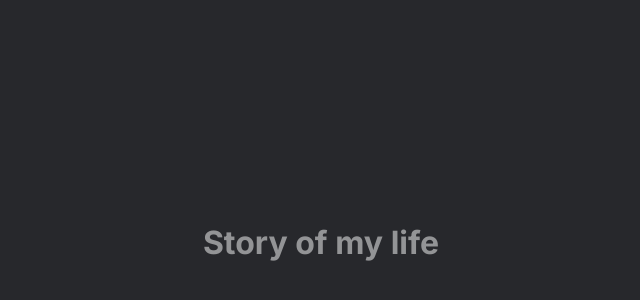
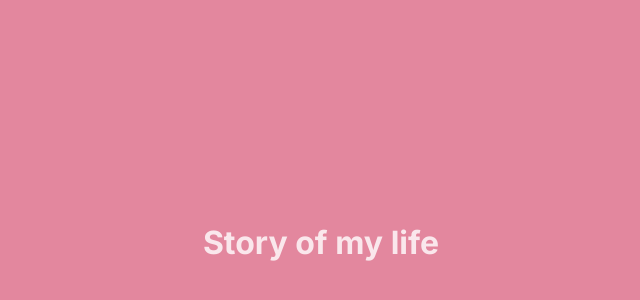
Before and after one commit to florescente/portfolio, a Next.js app: page / in a window 1280 px wide. Shown: the part 158-458 px from the top of the page, without its empty margins (319-959 px from the left). Built offline with nearby package versions, Linux system fonts and the light colour scheme.

Commit message:
build(app): add css

```diff
--- a/app/globals.css
+++ b/app/globals.css
@@ -1,3 +1,13 @@
+:root {
+  --finn: #643a71;
+  --amethyst: #8b5fbf;
+  --french_mauve: #d183c9;
+  --rose_pompadour: #e3879e;
+  --pink: #fec0ce;
+  --white: rgba(255, 255, 255, 0.8);
+  --night: #0d160b;
+}
+
 * {
   margin: 0px;
   padding: 0px;
@@ -8,6 +18,6 @@ body {
   justify-content: center;
   align-items: center;
   min-height: 100vh;
-  background-color: #27282c;
-  color: rgba(255, 255, 255, 0.5);
+  background-color: var(--rose_pompadour);
+  color: var(--white);
 }
```
